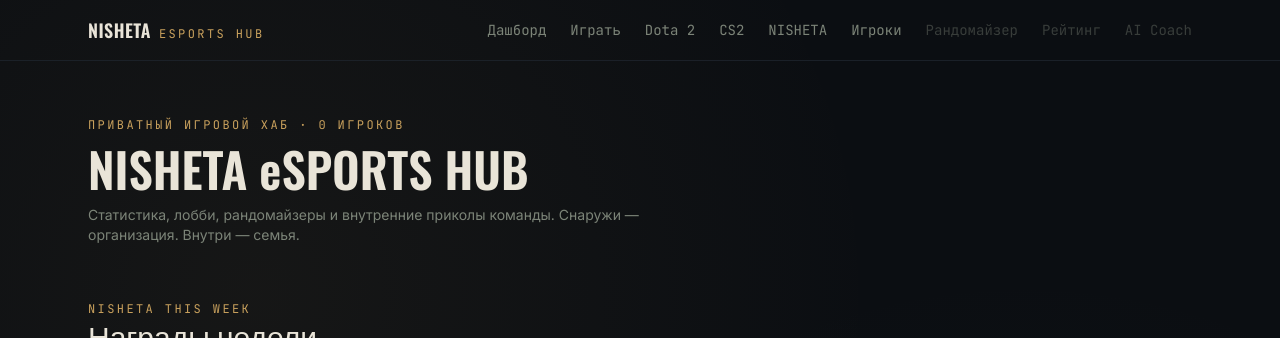
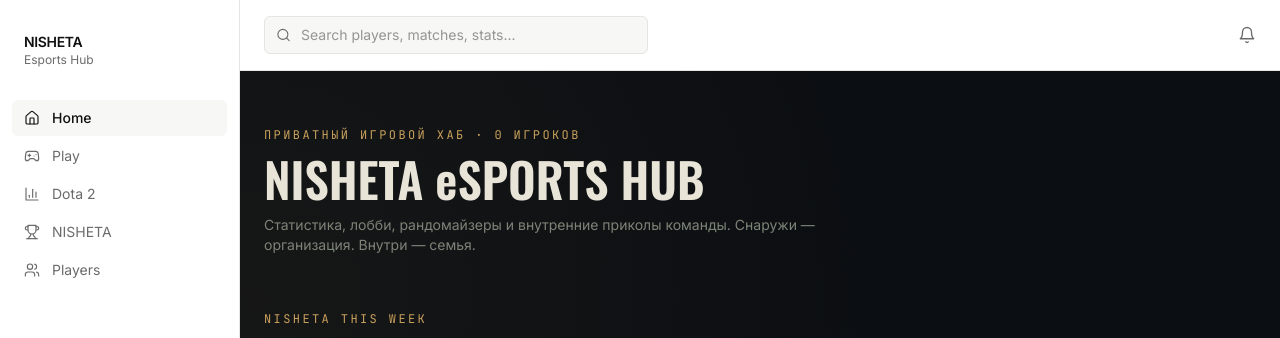
Before and after one commit to 1STERI4KA/NISHETA-eSPORTS-HUB, a Next.js app: page / in a window 1280 px wide. Shown: the top 338 px of the page. Built offline with nearby package versions, Linux system fonts and the light colour scheme; no server answers; the database is empty.

Commit message:
редизайн phase 1

```diff
--- a/package.json
+++ b/package.json
@@ -13,6 +13,7 @@
   },
   "dependencies": {
     "@prisma/client": "^5.20.0",
+    "lucide-react": "^0.383.0",
     "next": "14.2.35",
     "react": "^18.3.1",
     "react-dom": "^18.3.1"
--- a/src/app/layout.tsx
+++ b/src/app/layout.tsx
@@ -1,8 +1,11 @@
 import type { Metadata } from "next";
 import { Oswald, Inter, JetBrains_Mono } from "next/font/google";
-import NavBar from "@/components/NavBar";
+import Sidebar from "@/components/Sidebar";
+import TopBar from "@/components/TopBar";
 import "./globals.css";
 
+// Oswald остаётся подключённым — старые страницы (пока не мигрированы)
+// используют font-display на нём. Уберём, когда доредизайним всё.
 const display = Oswald({
   subsets: ["latin", "cyrillic"],
   weight: ["500", "600", "700"],
@@ -32,10 +35,15 @@
   return (
     <html lang="ru" className={`${display.variable} ${body.variable} ${mono.variable}`}>
       <body>
-        <NavBar />
-        <main className="mx-auto max-w-6xl px-4 pb-24 pt-8 sm:px-6">
-          {children}
-        </main>
+        <div className="flex min-h-screen">
+          <Sidebar />
+          <div className="flex flex-1 flex-col">
+            <TopBar />
+            <main className="mx-auto w-full max-w-6xl px-4 pb-24 pt-8 sm:px-6">
+              {children}
+            </main>
+          </div>
+        </div>
       </body>
     </html>
   );
--- /dev/null
+++ b/src/components/Sidebar.tsx
@@ -0,0 +1,114 @@
+"use client";
+
+import Link from "next/link";
+import { usePathname } from "next/navigation";
+import { useState } from "react";
+import {
+  Home,
+  Gamepad2,
+  BarChart3,
+  Trophy,
+  Users,
+  Menu,
+  X,
+} from "lucide-react";
+
+const links = [
+  { href: "/", label: "Home", icon: Home },
+  { href: "/play", label: "Play", icon: Gamepad2 },
+  { href: "/dota2", label: "Dota 2", icon: BarChart3 },
+  { href: "/nisheta", label: "NISHETA", icon: Trophy },
+  { href: "/players", label: "Players", icon: Users },
+];
+
+function SidebarContent({ onNavigate }: { onNavigate?: () => void }) {
+  const pathname = usePathname();
+
+  return (
+    <div className="flex h-full flex-col">
+      <div className="px-6 py-8">
+        <p className="text-sm font-semibold tracking-tight text-graphite">NISHETA</p>
+        <p className="text-xs text-graphite-muted">Esports Hub</p>
+      </div>
+
+      <nav className="flex-1 space-y-0.5 px-3">
+        {links.map((link) => {
+          const active =
+            link.href === "/" ? pathname === "/" : pathname.startsWith(link.href);
+          const Icon = link.icon;
+          return (
+            <Link
+              key={link.href}
+              href={link.href}
+              onClick={onNavigate}
+              className={`flex items-center gap-3 rounded-md px-3 py-2 text-sm transition-colors ${
+                active
+                  ? "bg-paper-muted font-medium text-graphite"
+                  : "text-graphite-muted hover:bg-paper-muted hover:text-graphite"
+              }`}
+            >
+              <Icon size={16} strokeWidth={1.75} />
+              {link.label}
+            </Link>
+          );
+        })}
+      </nav>
+
+      <div className="border-t border-hairline px-6 py-6">
+        <p className="text-xs font-medium leading-relaxed text-graphite-muted">
+          WE PLAY.
+          <br />
+          WE TRACK.
+          <br />
+          WE WIN.
+        </p>
+        <p className="mt-4 text-[10px] text-graphite-muted/60">
+          © {new Date().getFullYear()} NISHETA
+        </p>
+      </div>
+    </div>
+  );
+}
+
+export default function Sidebar() {
+  const [mobileOpen, setMobileOpen] = useState(false);
+
+  return (
+    <>
+      {/* Desktop sidebar */}
+      <aside className="hidden w-60 shrink-0 border-r border-hairline bg-paper md:block">
+        <SidebarContent />
+      </aside>
+
+      {/* Mobile top strip with menu button */}
+      <div className="flex items-center justify-between border-b border-hairline bg-paper px-4 py-3 md:hidden">
+        <span className="text-sm font-semibold text-graphite">NISHETA</span>
+        <button
+          onClick={() => setMobileOpen(true)}
+          className="text-graphite-muted"
+          aria-label="Меню"
+        >
+          <Menu size={20} strokeWidth={1.75} />
+        </button>
+      </div>
+
+      {/* Mobile slide-in panel */}
+      {mobileOpen && (
+        <div className="fixed inset-0 z-50 md:hidden">
+          <div
+            className="absolute inset-0 bg-black/30"
+            onClick={() => setMobileOpen(false)}
+          />
+          <div className="absolute inset-y-0 left-0 w-64 bg-paper shadow-xl">
+            <div className="flex justify-end px-4 pt-4">
+              <button onClick={() => setMobileOpen(false)} aria-label="Закрыть">
+                <X size={20} className="text-graphite-muted" />
+              </button>
+            </div>
+            <SidebarContent onNavigate={() => setMobileOpen(false)} />
+          </div>
+        </div>
+      )}
+    </>
+  );
+}
--- /dev/null
+++ b/src/components/TopBar.tsx
@@ -0,0 +1,33 @@
+"use client";
+
+import { Search, Bell } from "lucide-react";
+
+export default function TopBar() {
+  return (
+    <div className="hidden items-center justify-between border-b border-hairline bg-paper px-6 py-4 md:flex">
+      <div className="relative w-full max-w-sm">
+        <Search
+          size={15}
+          strokeWidth={1.75}
+          className="pointer-events-none absolute left-3 top-1/2 -translate-y-1/2 text-graphite-muted"
+        />
+        <input
+          type="text"
+          placeholder="Search players, matches, stats..."
+          disabled
+          className="w-full rounded-md border border-hairline bg-paper-muted py-2 pl-9 pr-3 text-sm text-graphite placeholder:text-graphite-muted/70 focus:outline-none"
+          title="Поиск появится позже"
+        />
+      </div>
+
+      <div className="flex items-center gap-4">
+        <button
+          className="text-graphite-muted transition-colors hover:text-graphite"
+          title="Уведомления появятся позже"
+        >
+          <Bell size={18} strokeWidth={1.75} />
+        </button>
+      </div>
+    </div>
+  );
+}
--- a/tailwind.config.ts
+++ b/tailwind.config.ts
@@ -18,6 +18,16 @@
         },
         radiant: "#3A6B5C",
         dire: "#9C4A3C",
+
+        // Новая светлая премиальная тема (постепенный редизайн)
+        paper: "#FFFFFF",
+        "paper-muted": "#F7F7F5",
+        graphite: "#111111",
+        "graphite-muted": "#6B6B6B",
+        hairline: "#E5E5E3",
+        "accent-dota": "#C23C2A",
+        "accent-success": "#16A34A",
+        "accent-danger": "#DC2626",
       },
       fontFamily: {
         display: ["var(--font-display)"],
```
